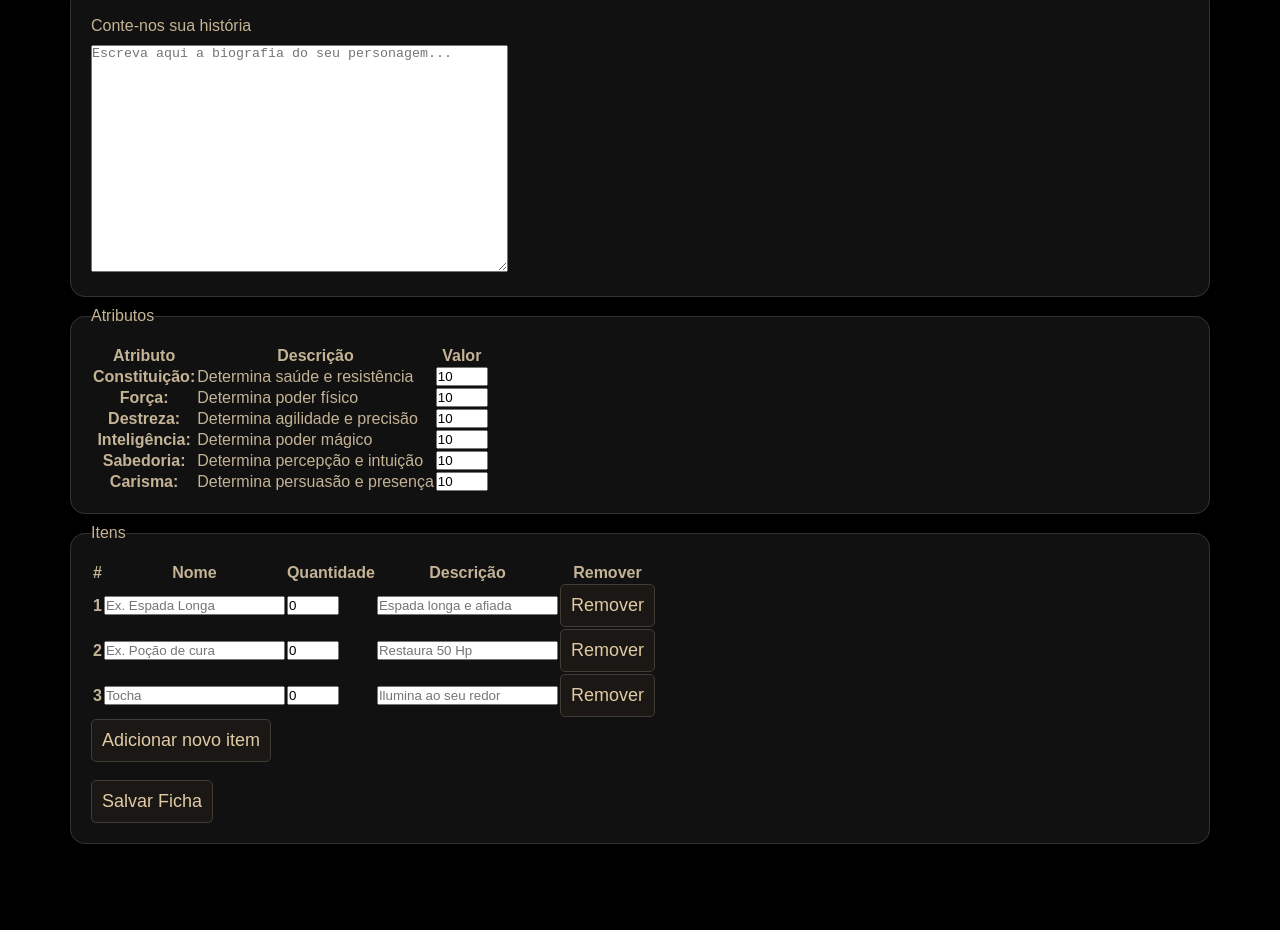
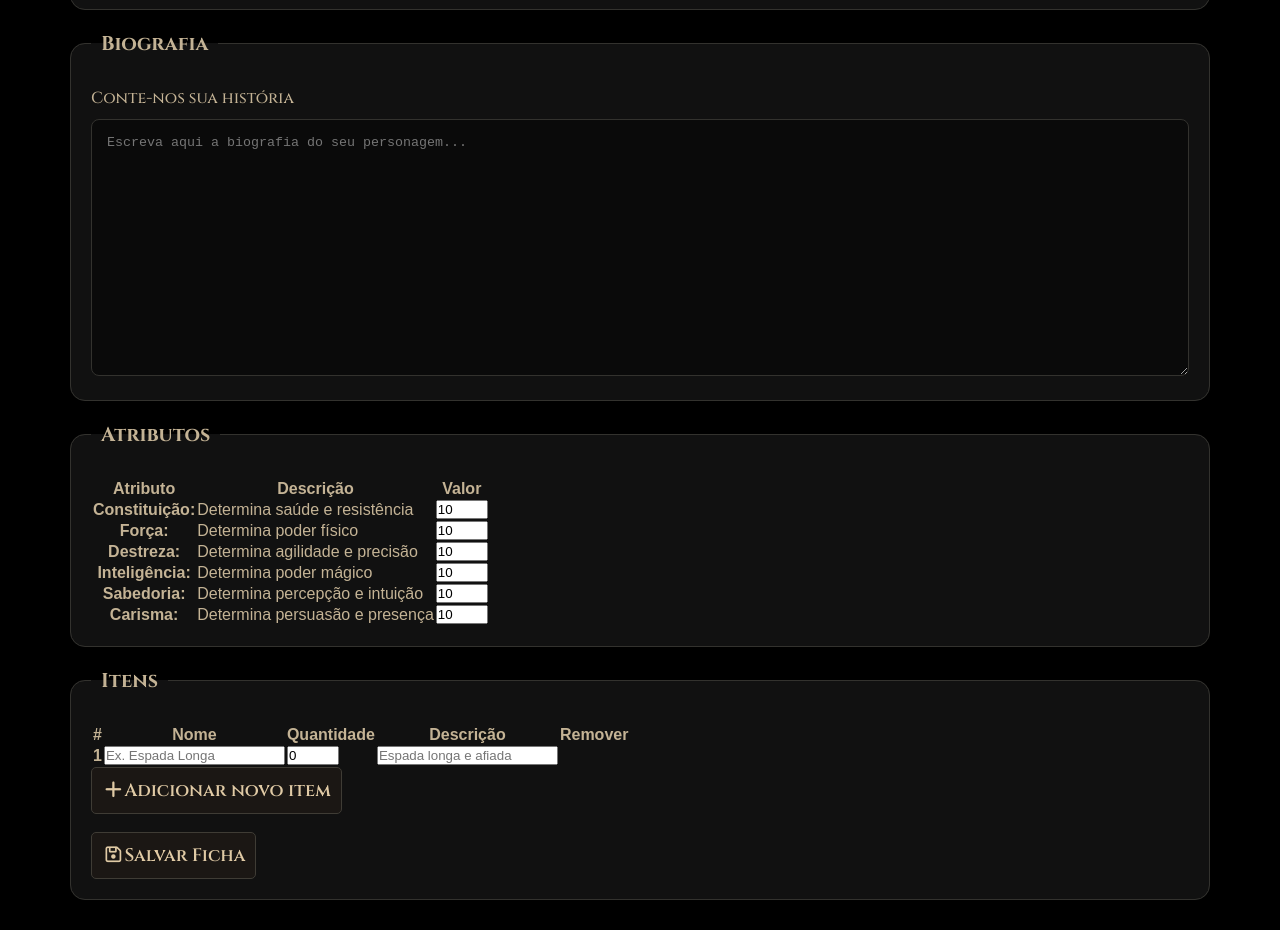
Before and after one commit to LBrombai/ficha-rpg, a plain HTML site: page index.html in a window 1280 px wide. Shown: the part 643-1573 px from the top of the page. Before the commit the page ends 1517 px from the top, so only its background shows below. Drawn offline with Linux system fonts and the light colour scheme.

Commit message:
Estiliza ficha e inicia layout com Flexbox

```diff
--- a/index.html
+++ b/index.html
@@ -3,6 +3,13 @@
 <head>
     <meta charset="UTF-8">
     <meta name="viewport" content="width=device-width, initial-scale=1.0">
+
+    <link rel="preconnect" href="https://fonts.googleapis.com">
+    <link rel="preconnect" href="https://fonts.gstatic.com" crossorigin>
+    <link rel="stylesheet" href="https://fonts.googleapis.com/css2?family=Cinzel:wght@400;500;600;700&display=swap">
+
+    <link rel="stylesheet" href="https://cdnjs.cloudflare.com/ajax/libs/font-awesome/7.0.0/css/all.min.css">
+
     <link rel="stylesheet" href="style.css">
     <title>Ficha RPG</title>
 </head>
@@ -146,29 +153,13 @@
                 <td><input type="text" id="item1" name="item" placeholder="Ex. Espada Longa"></td>
                 <td><input type="number" id="quantity1" name="quantity" min="0" max="99" value="0"></td>
                 <td><input type="text" id="description1" name="description" placeholder="Espada longa e afiada"></td>
-                <td><button type="button">Remover</button></td>
-            </tr>
-
-            <tr>
-                <th scope="row">2</th>
-                <td><input type="text" id="item2" name="item" placeholder="Ex. Poção de cura"></td>
-                <td><input type="number" id="quantity2" name="quantity" min="0" max="99" value="0"></td>
-                <td><input type="text" id="description2" name="description" placeholder="Restaura 50 Hp"></td>
-                <td><button type="button">Remover</button></td>
-            </tr>
-
-            <tr>
-                <th scope="row">3</th>
-                <td><input type="text" id="item3" name="item" placeholder="Tocha"></td>
-                <td><input type="number" id="quantity3" name="quantity" min="0" max="99" value="0"></td>
-                <td><input type="text" id="description3" name="description" placeholder="Ilumina ao seu redor"></td>
-                <td><button type="button">Remover</button></td>
+                <td></td>
             </tr>
 
         </table>
-        <button type="button" id="addItem">Adicionar novo item</button>
+        <button type="button" id="addItem"><i class="fa-solid fa-plus"></i>Adicionar novo item</button>
             <br><br>
-            <button type="submit">Salvar Ficha</button>
+            <button type="submit"><i class="fa-regular fa-floppy-disk"></i>Salvar Ficha</button>
         </fieldset>
     </form>
     </main>
--- a/script.js
+++ b/script.js
@@ -58,7 +58,7 @@ formulario.addEventListener("submit", function(event){
 
 //Add Item Button
 
-let i = 4
+let i = 2
 
 addItem.addEventListener("click", function(){
     const newLine = document.createElement("tr")
@@ -73,9 +73,17 @@ addItem.addEventListener("click", function(){
     const newDescriptionInp = document.createElement("input")
 
     const newRemoveTd = document.createElement("td")
-    const newRemoveButton = document.createElement("button")
 
 
+
+    const newRemoveButton = document.createElement("button")
+    const trashIcon = document.createElement("i")
+    newRemoveButton.setAttribute("type", "button")
+    trashIcon.classList.add("fa-solid", "fa-trash")
+    newRemoveButton.appendChild(trashIcon)
+    newRemoveButton.append("Remover")
+    newRemoveTd.appendChild(newRemoveButton)
+    newLine.appendChild(newRemoveTd)
 
 
     newCell.setAttribute("scope", "row")
@@ -100,8 +108,10 @@ addItem.addEventListener("click", function(){
     newDescriptionInp.setAttribute("id", "description" + newIdNumber)
     newDescriptionInp.setAttribute("placeholder", "Descrição do item")
 
-    newRemoveButton.setAttribute("type", "button")
-    newRemoveButton.textContent = "Remover"
+
+
+
+    console.log(trashIcon.className)
 
 
     itemCell.appendChild(newInput)
@@ -115,8 +125,8 @@ addItem.addEventListener("click", function(){
     newDescriptionTd.appendChild(newDescriptionInp)
     newLine.appendChild(newDescriptionTd)
 
-    newRemoveTd.appendChild(newRemoveButton)
-    newLine.appendChild(newRemoveTd)
+
+
 
     itemsTable.appendChild(newLine)
 
--- a/style.css
+++ b/style.css
@@ -12,11 +12,16 @@ body{
     font-family: Arial, sans-serif;
 }
 
+header,legend,button,label{
+    font-family: "Cinzel", serif;
+}
+
 header{
     display: flex;
     justify-content: center;
+    font-size: 32px;
+    font-weight: 700;
     align-items: center;
-    font-size: 32px;
     padding: 20px;
 }
 
@@ -42,18 +47,28 @@ fieldset{
     background-color: #111111;
 }
 
+legend{
+    font-size: 20px;
+    font-weight: 600;
+    padding: 10px;
+    font-weight: 700;
+}
+
 label{
+    font-size: 16;
+    font-weight: 500;
     display: block;
     margin-bottom: 10px;
 }
 
 button{
+    font-size: 18px;
+    font-weight: 600;
     padding: 10px;
     border-radius: 5px;
     background-color: #1B1714;
     color: #E0CAA5;
     border: 1px solid #3F3C35;
-    font-size: 18px;
 }
 
 .character-info-container{
@@ -63,7 +78,7 @@ button{
 }
 
 .character-field{
-    margin: 10px;
+    margin-bottom: 15px;
 }
 
 
@@ -75,3 +90,15 @@ button{
     color: #85817E;
     border: 1px solid #33322E;
 }
+
+.biography-input{
+    width: 100%;
+    min-height: 250px;
+    resize: vertical;
+    padding: 15px;
+    border-radius: 8px;
+    background-color: #0A0A0A;
+    color: #85817E;
+    border: 1px solid #33322E;
+
+}
```
